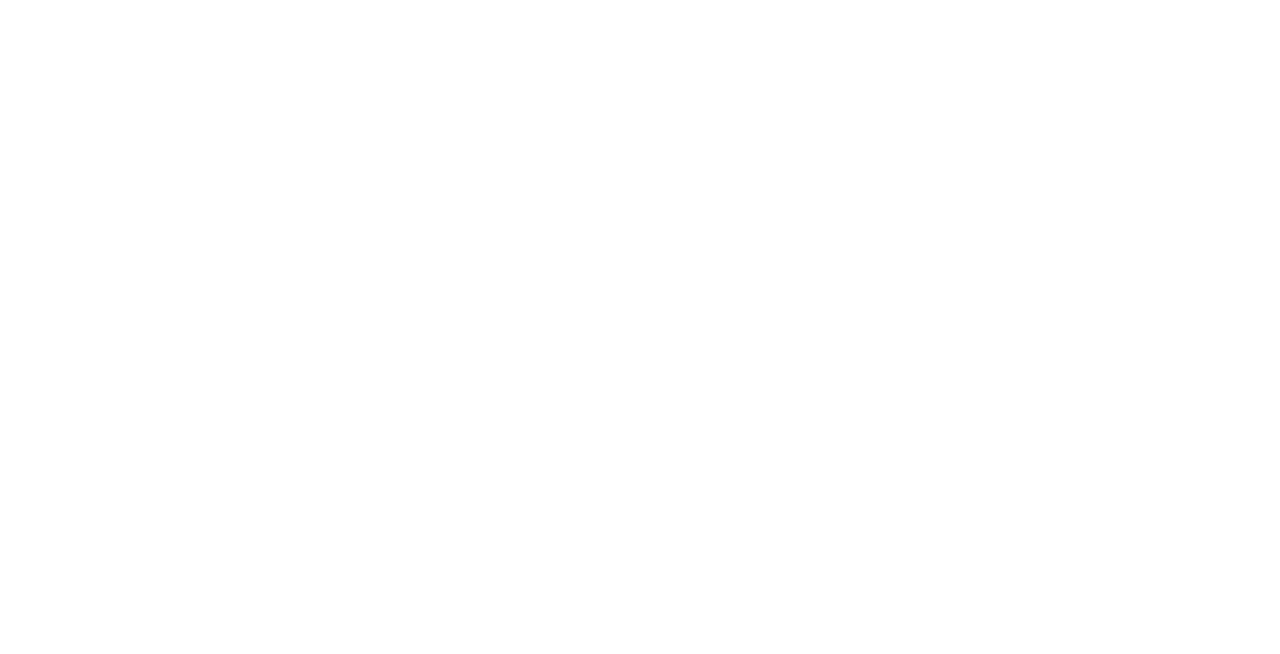
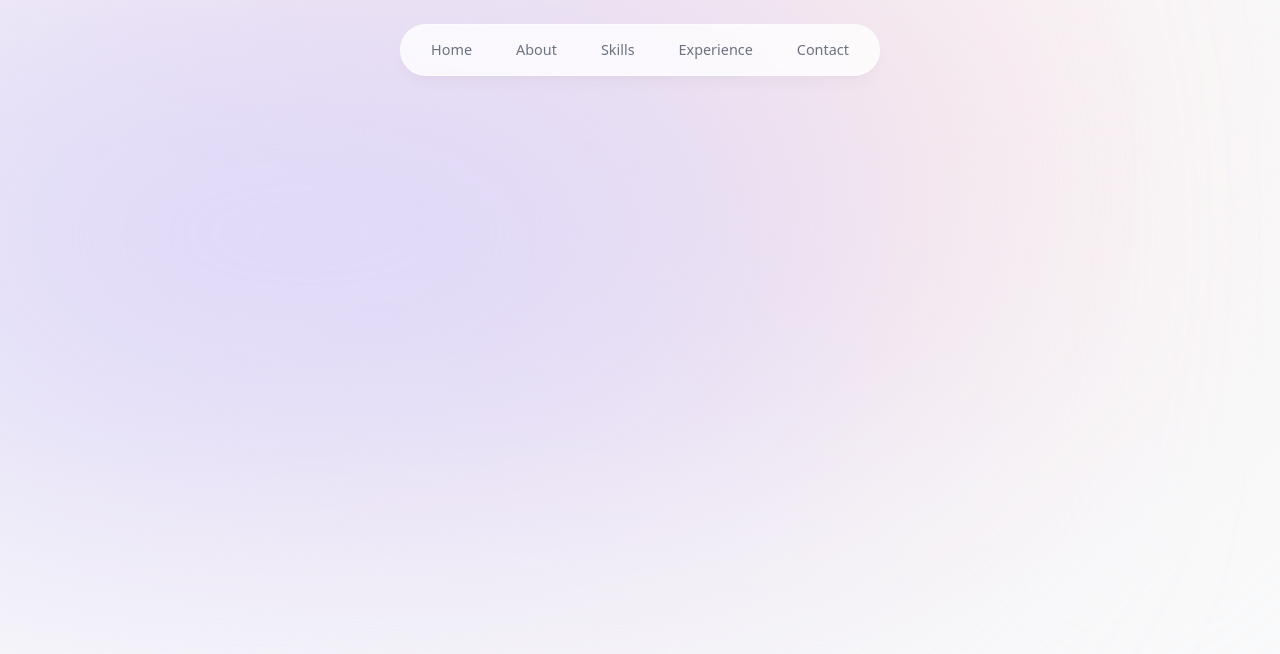
Before and after one commit to Molina-Daniel/personal-website, a Next.js app: page / in a window 1280 px wide. Shown: the top 654 px of the page. Built offline with nearby package versions, Linux system fonts and the light colour scheme.

Commit message:
feat: add nav header

```diff
--- a/app/layout.tsx
+++ b/app/layout.tsx
@@ -1,5 +1,6 @@
 import type { Metadata } from "next";
 import localFont from "next/font/local";
+import Header from "@/components/Header";
 import "./globals.css";
 
 const geistSans = localFont({
@@ -27,8 +28,12 @@
   return (
     <html lang="en">
       <body
-        className={`${geistSans.variable} ${geistMono.variable} antialiased`}
+        className={`${geistSans.variable} ${geistMono.variable} bg-gray-50 text-gray-950 relative h-[1000px]`}
       >
+        <div className="bg-[#fbe2e3] absolute top-[-6rem] -z-10 right-[11rem] h-[31.25rem] w-[31.25rem] rounded-full blur-[10rem] sm:w-[68.75rem]"></div>
+        <div className="bg-[#dbd7fb] absolute top-[-1rem] -z-10 left-[-35rem] h-[31.25rem] w-[50rem] rounded-full blur-[10rem] sm:w-[68.75rem] md:left-[-33rem] lg:left-[-28rem] xl:left-[-15rem] 2xl:left-[-5rem]"></div>
+
+        <Header />
         {children}
       </body>
     </html>
--- /dev/null
+++ b/components/Header.tsx
@@ -0,0 +1,40 @@
+"use client";
+
+import React from "react";
+import Link from "next/link";
+import { motion } from "framer-motion";
+import { sections } from "@/lib/data";
+
+const Header = () => {
+  return (
+    <header className="z-[999] relative">
+      <motion.div
+        className="fixed top-0 left-1/2 h-[4.5rem] w-full rounded-none border border-white border-opacity-40 bg-white bg-opacity-80 shadow-lg shadow-black/[0.03] backdrop-blur-[0.5rem] sm:top-6 sm:h-[3.25rem] sm:w-[30rem] sm:rounded-full"
+        initial={{ y: -100, x: "-50%", opacity: 0 }}
+        animate={{ y: 0, x: "-50%", opacity: 1 }}
+      ></motion.div>
+
+      <nav className="flex fixed top-[0.15rem] left-1/2 h-12 -translate-x-1/2 py-2 sm:top-[1.7rem] sm:h-[initial] sm:py-0">
+        <ul className="flex w-[22rem] flex-wrap items-center justify-center gap-y-1 text-[0.9rem] font-medium text-gray-500 sm:w-[initial] sm:flex-nowrap sm:gap-5">
+          {sections.map((section) => (
+            <motion.li
+              className="h-3/4 flex items-center justify-center"
+              key={section.hash}
+              initial={{ y: -100, opacity: 0 }}
+              animate={{ y: 0, opacity: 1 }}
+            >
+              <Link
+                className="flex w-full items-center justify-center px-3 py-3 hover:text-gray-950 transition"
+                href={section.hash}
+              >
+                {section.name}
+              </Link>
+            </motion.li>
+          ))}
+        </ul>
+      </nav>
+    </header>
+  );
+};
+
+export default Header;
--- /dev/null
+++ b/lib/data.ts
@@ -0,0 +1,22 @@
+export const sections = [
+  {
+    name: "Home",
+    hash: "#home",
+  },
+  {
+    name: "About",
+    hash: "#about",
+  },
+  {
+    name: "Skills",
+    hash: "#skills",
+  },
+  {
+    name: "Experience",
+    hash: "#experience",
+  },
+  {
+    name: "Contact",
+    hash: "#contact",
+  },
+] as const;
```
Also changed, not shown: package.json (+6 -5 lines), 2 other files (tests, documents, lock files or other folders).
